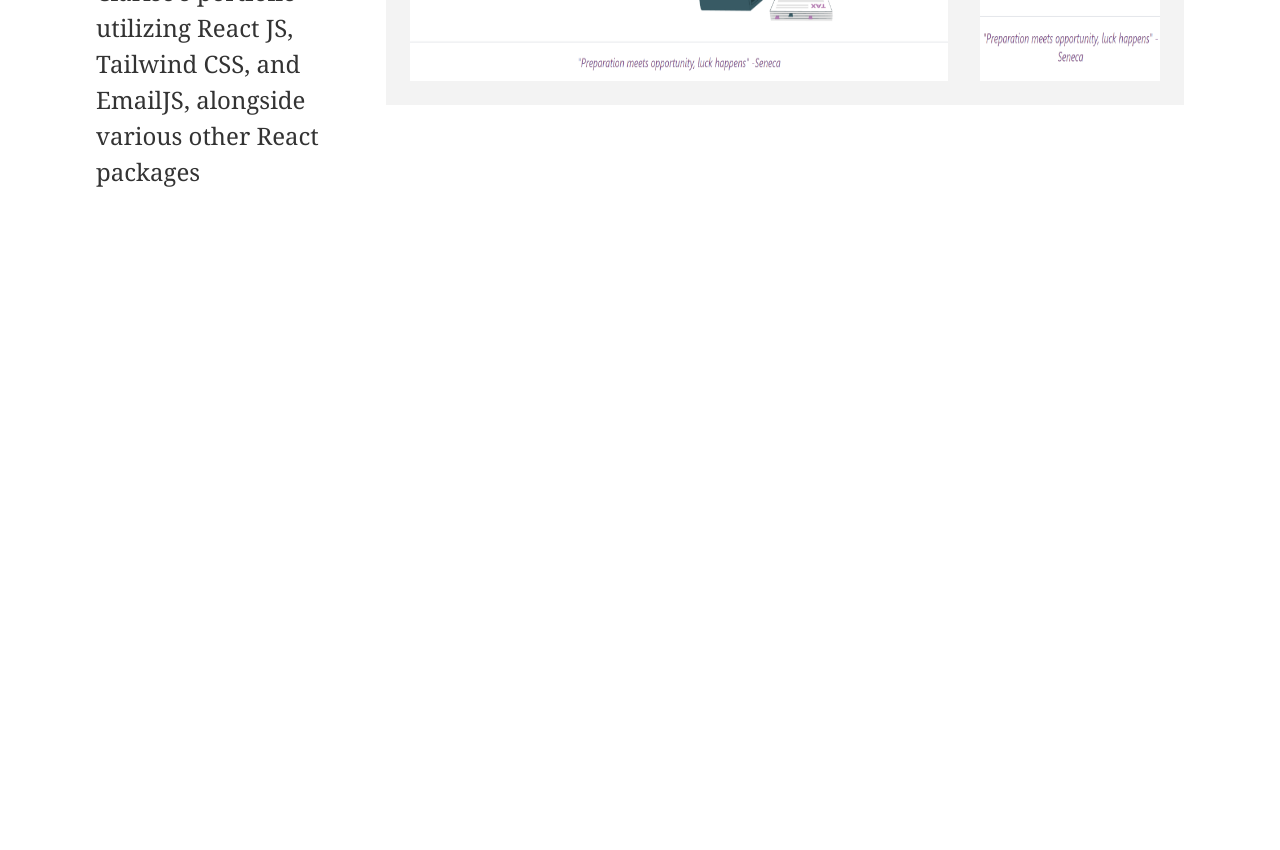
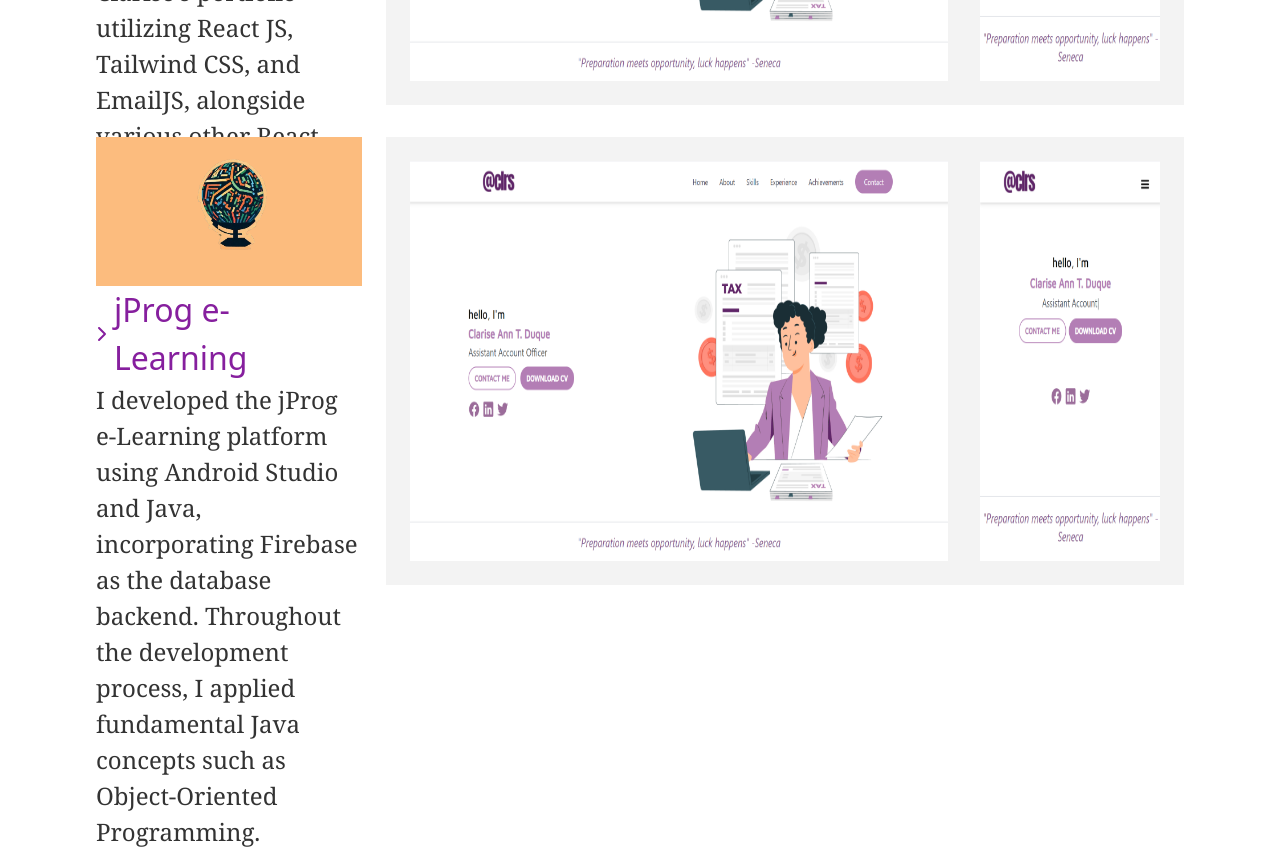
Before and after one commit to patrickeugenesacueza/Yujin-Portfolio, a React (Vite) app in the folder portfolio/: page / in a window 1280 px wide. Shown: the part 1380-2230 px from the top of the page. Before the commit the page ends 1570 px from the top, so only its background shows below. Built offline with nearby package versions, Linux system fonts and the light colour scheme.

Commit message:
Update: HeroSection

```diff
--- a/portfolio/src/Pages/HeroSection.jsx
+++ b/portfolio/src/Pages/HeroSection.jsx
@@ -8,6 +8,7 @@ import TechSuppLogo from "../assets/techSupportSVG.svg";
 import ClrsDekstopSize from "../assets/clrsDekstopSize.png";
 import ClrsMobileSize from "../assets/clrsMobileSize.png";
 import ClrsIcon from "../assets/clrsIcon.png";
+import JProgLogo from "../assets/jProgLogo.png";
 
 import { FontAwesomeIcon } from "@fortawesome/react-fontawesome";
 import { faChevronRight } from "@fortawesome/free-solid-svg-icons";
@@ -101,8 +102,10 @@ const HeroSection = () => {
         <h2 className="text-center text-[2.5em] font-[900] text-[#333]">
           Featured Work
         </h2>
+
+        {/* 1st featured work */}
         <div className="h-[60vh] py-[1em] px-[1em] flex mx-[2em] md:mx-[4em] lg:mx-[5em] 2xl:mx-[5em]">
-          <div className="w-full md:w-1/4 lg:w-1/4 xl:w-1/4 2xl:w-1/4 h-full mr-[1.5em]">
+          <div className="w-full md:w-full lg:w-1/4 xl:w-1/4 2xl:w-1/4 h-full mr-[1.5em]">
             <div className="w-full bg-[#F3F3F3] h-1/3 items-center">
             <img src={ClrsIcon} className="w-1/2 h-full mx-auto"/>
             </div>
@@ -120,7 +123,35 @@ const HeroSection = () => {
               </span>
             </div>
           </div>
-          <div className="hidden md:flex lg:flex xl:flex 2xl:flex md:w-3/4 lg:w-3/4 xl:w-3/4 2xl:w-3/4 h-full bg-[#F3F3F3] p-[1.5em]">
+          <div className="hidden md:hidden lg:flex xl:flex 2xl:flex md:w-3/4 lg:w-3/4 xl:w-3/4 2xl:w-3/4 h-full bg-[#F3F3F3] p-[1.5em]">
+            <div className="h-full w-2/3 md:w-full bg-red-700 mr-[2em]">
+              <img src={ClrsDekstopSize} className="h-full w-full"/>
+            </div>
+            <div className="h-full w-1/3 bg-red-200">
+              <img src={ClrsMobileSize} className="h-full w-full"/>
+            </div>
+          </div>
+        </div>
+
+        {/* 2nd featured work */}
+        <div className="h-[60vh] py-[1em] px-[1em] flex mx-[2em] md:mx-[4em] lg:mx-[5em] 2xl:mx-[5em]">
+          <div className="w-full md:w-full lg:w-1/4 xl:w-1/4 2xl:w-1/4 h-full mr-[1.5em]">
+            <div className="w-full bg-[#fcbc7e] h-1/3 items-center">
+            <img src={JProgLogo} className="w-1/2 h-full mx-auto"/>
+            </div>
+            <div>
+            <div className="flex items-center">
+              <FontAwesomeIcon icon={faChevronRight} className="mr-2 text-[#861f9e]" />
+              <h1 className="text-[2rem] text-[#861f9e]">
+                jProg e-Learning
+              </h1>
+            </div>
+              <span className="text-[1.5rem] text-[#333] font-serif">
+              I developed the jProg e-Learning platform using Android Studio and Java, incorporating Firebase as the database backend. Throughout the development process, I applied fundamental Java concepts such as Object-Oriented Programming.
+              </span>
+            </div>
+          </div>
+          <div className="hidden md:hidden lg:flex xl:flex 2xl:flex md:w-3/4 lg:w-3/4 xl:w-3/4 2xl:w-3/4 h-full bg-[#F3F3F3] p-[1.5em]">
             <div className="h-full w-2/3 md:w-full bg-red-700 mr-[2em]">
               <img src={ClrsDekstopSize} className="h-full w-full"/>
             </div>
```
Also changed, not shown: portfolio/src/assets/jProgLogo.png (added).
